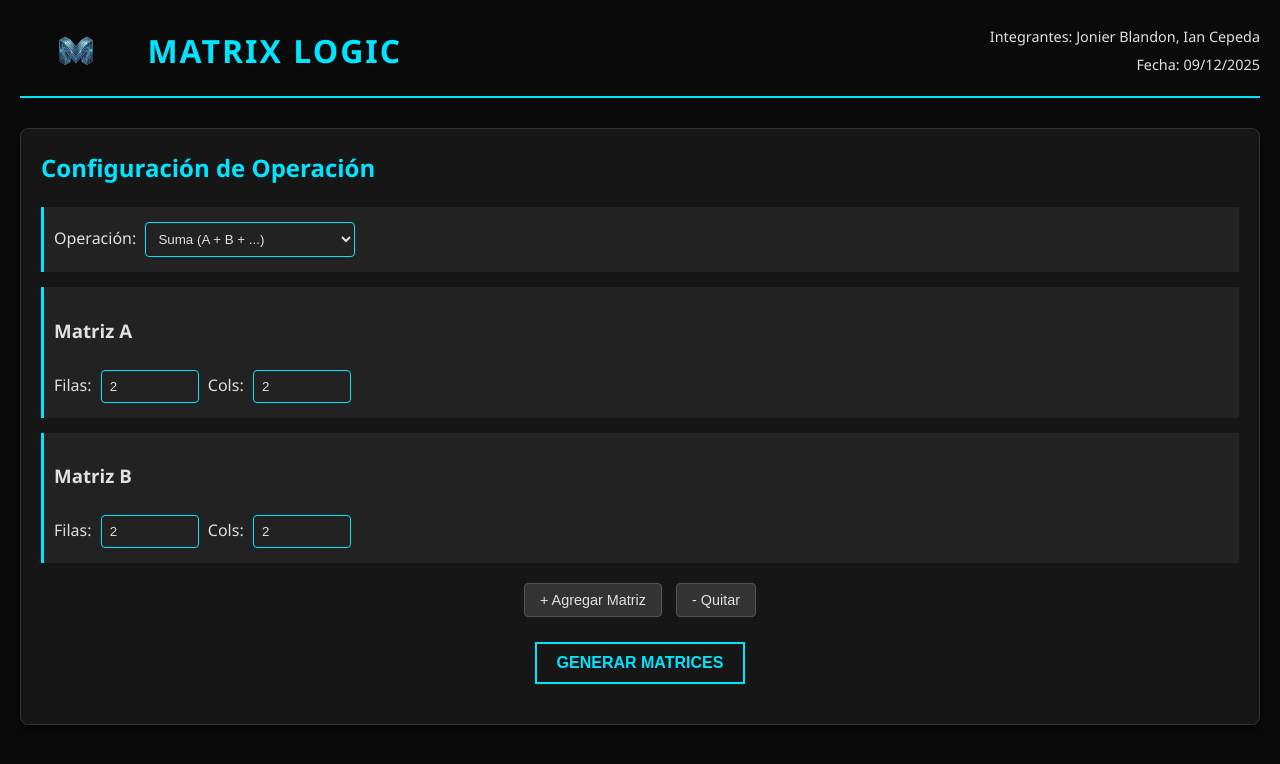
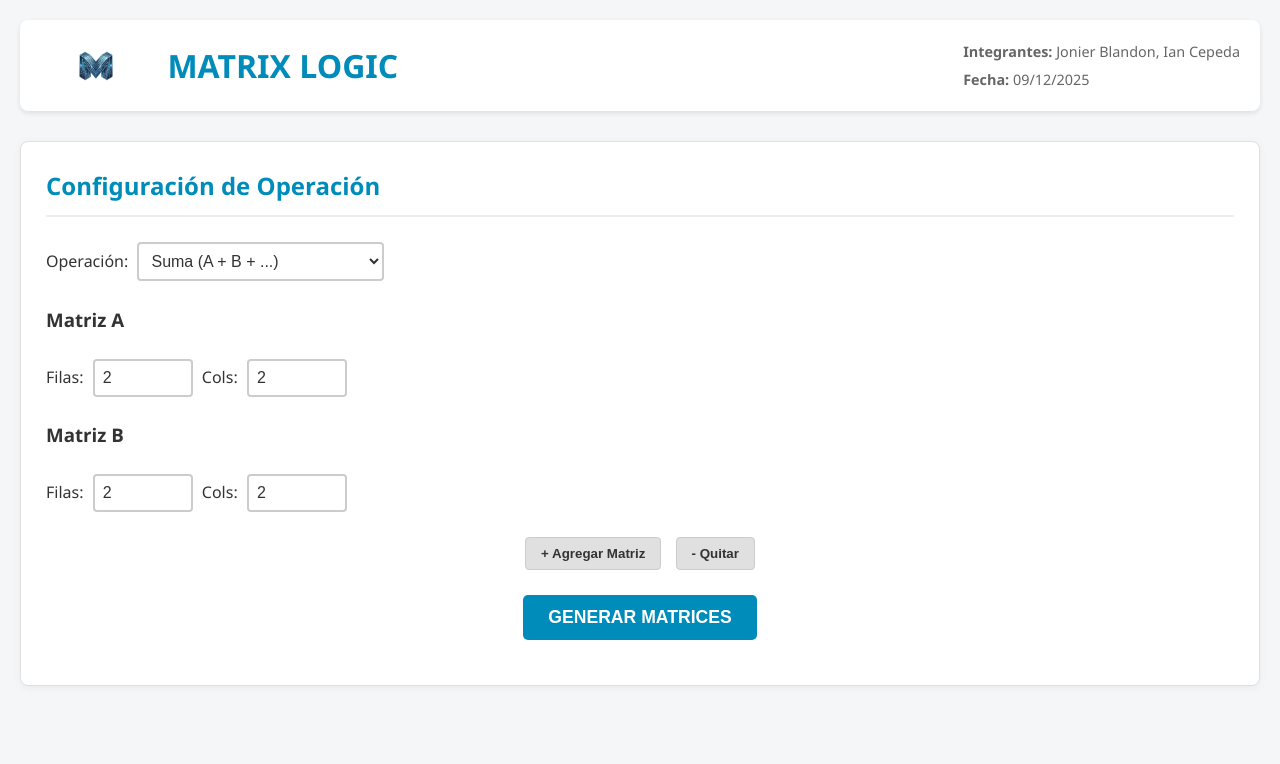
Before and after one commit to BlandonJonier/Matrix-Logic, a plain HTML site: page index.html in a window 1280 px wide. Drawn offline with Linux system fonts and the light colour scheme.

Commit message:
Update index.html

```diff
--- a/index.html
+++ b/index.html
@@ -3,141 +3,123 @@
 <head>
     <meta charset="UTF-8">
     <meta name="viewport" content="width=device-width, initial-scale=1.0">
-    <title>Matrix Logic - Calculadora Dinámica</title>
+    <title>Matrix Logic - Calculadora</title>
+
+    <link rel="icon" href="logo1.png" type="image/png">
 
     <style>
-        /* Reseteo básico y variables de color */
         :root {
-            --bg-dark: #0a0a0a;
-            --bg-panel: #161616;
-            --neon-cyan: #00e5ff;
-            --text-light: #e0e0e0;
-            --error-red: #ff3333;
+            --bg-body: #f4f6f8;
+            --bg-panel: #ffffff;
+            --primary-color: #008cba;
+            --text-main: #333333;
+            --border-color: #ccc;
+            --error-red: #d32f2f;
         }
 
         body {
             font-family: 'Segoe UI', Tahoma, Geneva, Verdana, sans-serif;
-            background-color: var(--bg-dark);
-            color: var(--text-light);
+            background-color: var(--bg-body);
+            color: var(--text-main);
             margin: 0;
             padding: 20px;
             line-height: 1.6;
         }
 
-        /* Encabezado */
         header {
             display: flex;
             justify-content: space-between;
             align-items: center;
-            border-bottom: 2px solid var(--neon-cyan);
-            padding-bottom: 15px;
+            background-color: var(--bg-panel);
+            padding: 15px 20px;
+            border-radius: 8px;
+            box-shadow: 0 2px 5px rgba(0,0,0,0.1);
             margin-bottom: 30px;
             flex-wrap: wrap;
         }
 
-        .logo-container {
-            display: flex;
-            align-items: center;
-        }
+        .logo-container { display: flex; align-items: center; }
 
         #top-logo {
             height: 60px;
             margin-right: 15px;
-            /* Filtro para asegurar que se vea bien en fondo oscuro si el logo tiene fondo blanco */
-            border-radius: 5px;
         }
 
         h1 {
-            color: var(--neon-cyan);
+            color: var(--primary-color);
             text-transform: uppercase;
-            letter-spacing: 2px;
             margin: 0;
+            font-weight: 800;
         }
 
-        .project-info p {
-            margin: 5px 0;
-            font-size: 0.9em;
-            text-align: right;
+        .project-info p { margin: 5px 0; font-size: 0.9em; color: #666; }
+
+        section {
+            background-color: var(--bg-panel);
+            padding: 25px;
+            border-radius: 8px;
+            margin-bottom: 20px;
+            box-shadow: 0 2px 8px rgba(0,0,0,0.05);
+            border: 1px solid #e0e0e0;
         }
 
-        /* Secciones Principales */
-        section {
-            background-color: var(--bg-panel);
-            padding: 20px;
-            border-radius: 8px;
-            margin-bottom: 20px;
-            border: 1px solid #333;
-            box-shadow: 0 4px 8px rgba(0,0,0,0.5);
-        }
+        h2 { color: var(--primary-color); margin-top: 0; border-bottom: 2px solid #eee; padding-bottom: 10px; }
 
-        h2 { color: var(--neon-cyan); margin-top: 0; }
-
-        /* Inputs y Controles */
         input[type="number"], select {
-            background-color: #222;
-            border: 1px solid var(--neon-cyan);
-            color: var(--text-light);
+            background-color: #fff;
+            border: 2px solid var(--border-color);
+            color: var(--text-main);
             padding: 8px;
             border-radius: 4px;
             margin: 5px;
-            width: 80px; /* Ancho fijo para inputs de config */
+            width: 80px;
+            font-size: 1em;
         }
 
-        select { width: auto; }
+        select { width: auto; cursor: pointer; }
 
-        .control-group, .dimensions-container {
-            margin-bottom: 15px;
-            padding: 10px;
-            border-left: 3px solid var(--neon-cyan);
-            background: rgba(255, 255, 255, 0.05);
-        }
-
-        /* Botones Estilo Neón */
         .neon-button {
-            background-color: transparent;
-            border: 2px solid var(--neon-cyan);
-            color: var(--neon-cyan);
-            padding: 10px 20px;
-            font-size: 1em;
+            background-color: var(--primary-color);
+            color: white;
+            border: none;
+            padding: 12px 25px;
+            font-size: 1.1em;
             cursor: pointer;
-            transition: all 0.3s ease;
+            border-radius: 5px;
             text-transform: uppercase;
             font-weight: bold;
             display: block;
             margin: 20px auto;
+            transition: background 0.3s;
         }
 
-        .neon-button:hover {
-            background-color: var(--neon-cyan);
-            color: var(--bg-dark);
-            box-shadow: 0 0 15px var(--neon-cyan);
+        .neon-button:hover { background-color: #005f7f; }
+
+        .secondary-button {
+            background: #e0e0e0;
+            color: #333;
+            border: 1px solid #ccc;
+            padding: 8px 15px;
+            cursor: pointer;
+            margin: 5px;
+            border-radius: 4px;
+            font-weight: 600;
         }
-
-        /* ESTILOS DE LA CUADRÍCULA MATRICIAL */
-        .matrix-container {
-            margin: 10px;
-            text-align: center;
-        }
+        .secondary-button:hover { background: #d0d0d0; }
 
         .matrix-grid {
             display: inline-grid;
             gap: 5px;
-            padding: 10px;
-            border: 2px solid #444;
-            border-radius: 8px;
-            border-top: none;
-            border-bottom: none;
-            position: relative;
-            background: #0f0f0f;
+            padding: 15px;
+            background: #fff;
+            border-left: 3px solid #333;
+            border-right: 3px solid #333;
+            border-radius: 10px;
+            margin: 10px;
         }
 
-        /* Inputs individuales dentro de la matriz */
-        .matrix-cell {
-            width: 50px !important; /* Forzar ancho */
-            text-align: center;
-        }
+        .matrix-cell { width: 50px !important; text-align: center; font-weight: bold; }
 
-        /* Contenedor Flex para resultados y entradas */
         .flex-wrap-container {
             display: flex;
             flex-wrap: wrap;
@@ -146,50 +128,12 @@
             gap: 15px;
         }
 
-        /* Botones secundarios (Agregar/Quitar) */
-        .secondary-button {
-            background: #333;
-            color: var(--text-light);
-            border: 1px solid #555;
-            padding: 8px 15px;
-            cursor: pointer;
-            margin: 5px;
-            border-radius: 4px;
-            font-size: 0.9em;
-            transition: 0.2s;
-        }
+        .operator-sign { font-size: 2em; color: var(--primary-color); font-weight: bold; margin: 0 10px; }
+        .error-text { color: var(--error-red); font-weight: bold; text-align: center; margin-top: 10px; }
+        .matrix-controls { text-align: center; margin: 15px 0; }
 
-        .secondary-button:hover {
-            background: #444;
-            border-color: var(--neon-cyan);
-            color: var(--neon-cyan);
-        }
-
-        .matrix-controls {
-            margin: 15px 0;
-            text-align: center;
-        }
-
-        /* Símbolo de operador entre matrices dinámicas */
-        .operator-sign {
-            font-size: 2em;
-            color: var(--neon-cyan);
-            font-weight: bold;
-            margin: 0 10px;
-        }
-
-        .error-text {
-            color: var(--error-red);
-            font-weight: bold;
-            text-align: center;
-            margin-top: 10px;
-        }
-
-        /* Media Query para móviles */
         @media (max-width: 768px) {
             header { flex-direction: column; text-align: center; }
-            .project-info p { text-align: center; }
-            #matrix-input-section { flex-direction: column; }
         }
     </style>
 </head>
@@ -201,15 +145,14 @@
             <h1>MATRIX LOGIC</h1>
         </div>
         <div class="project-info">
-            <p>Integrantes: Jonier Blandon, Ian Cepeda</p>
-            <p>Fecha: 09/12/2025</p>
+            <p><strong>Integrantes:</strong> Jonier Blandon, Ian Cepeda</p>
+            <p><strong>Fecha:</strong> 09/12/2025</p>
         </div>
     </header>
 
     <main>
         <section id="setup-section">
             <h2>Configuración de Operación</h2>
-
             <div class="control-group">
                 <label for="operation-select">Operación:</label>
                 <select id="operation-select">
@@ -220,34 +163,28 @@
                     <option value="inverse2x2">Inversa 2x2 (Solo Matriz A)</option>
                 </select>
             </div>
-
             <div id="matrices-config-container"></div>
-
             <div class="matrix-controls" id="dynamic-controls">
                 <button id="btn-add-matrix" class="secondary-button">+ Agregar Matriz</button>
                 <button id="btn-remove-matrix" class="secondary-button">- Quitar</button>
             </div>
-
             <button id="btn-generate" class="neon-button">GENERAR MATRICES</button>
         </section>
 
         <section id="matrix-input-section" style="display:none;">
             <div id="matrices-input-container" class="flex-wrap-container"></div>
-
             <div class="action-area">
-                <button id="btn-calculate" class="neon-button primary">CALCULAR RESULTADO</button>
+                <button id="btn-calculate" class="neon-button">CALCULAR RESULTADO</button>
                 <p id="error-message" class="error-text"></p>
             </div>
         </section>
 
         <section id="results-section" style="display:none;">
              <h2>Resultados</h2>
-             <div id="result-container" class="matrix-container result-style"></div>
+             <div id="result-container" class="matrix-container"></div>
         </section>
-
     </main>
 
     <script src="script.js"></script>
 </body>
-
 </html>
```
